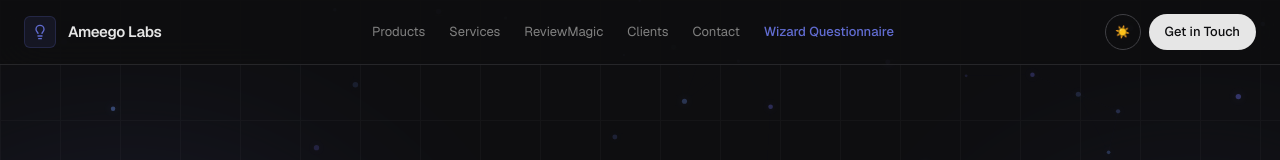
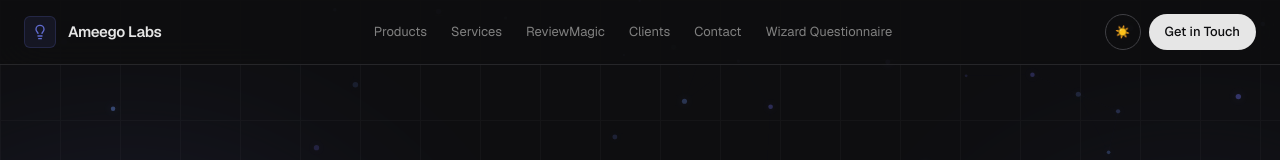
Before and after one commit to SADIYA-KARANACHE/ameegolabs-revamp, a React (Vite) app: page / in a window 1280 px wide. Shown: the top 160 px of the page. Built offline with nearby package versions, Linux system fonts and the light colour scheme; the HTML template or start-up script is replaced by a standard one.

Commit message:
Changes
Co-authored-by: SADIYA-KARANACHE <183511308+SADIYA-KARANACHE@users.noreply.github.com>

```diff
--- a/src/pages/Landing.tsx
+++ b/src/pages/Landing.tsx
@@ -252,14 +252,7 @@ const Landing = () => {
             <NavItem href="#reviewmagic" label="ReviewMagic" />
             <NavItem href="#clients" label="Clients" />
             <NavItem href="#contact" label="Contact" />
-            <a
-              href="/wizard"
-              data-cursor-hover
-              className="relative text-[13px] font-medium text-primary hover:text-primary transition-colors group"
-            >
-              Wizard Questionnaire
-              <span className="absolute bottom-0 left-0 w-full h-px bg-primary origin-left scale-x-0 group-hover:scale-x-100 transition-transform duration-300" />
-            </a>
+            <NavItem href="/wizard" label="Wizard Questionnaire" />
           </div>
           <div className="flex items-center gap-2">
             <MagneticButton strength={0.2}>
```
